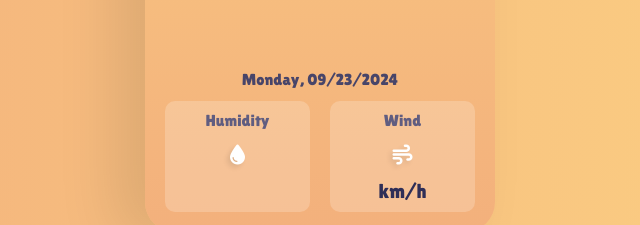
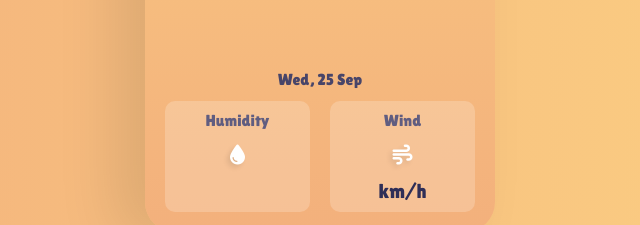
Before and after one commit to Snyder4000/ReactJS_6RWAppsWithAI, a React (Vite) app in the folder weather-app/: page / in a window 1280 px wide. Shown: the part 493-718 px from the top of the page, without its empty margins (320-960 px from the left). Built offline with nearby package versions, Linux system fonts and the light colour scheme; no server answers; some icons are missing.

Commit message:
Completed Displaying current formatted Date in the weather app

```diff
--- a/weather-app/src/Components/WeatherApp.jsx
+++ b/weather-app/src/Components/WeatherApp.jsx
@@ -64,6 +64,18 @@ const WeatherApp = () => {
 
   const backgroundImage = data.weather ? backgroundImages[data.weather[0].main] : 'linear-gradient(to right, #f3b07c, #fcd283)'
 
+  const currentDate = new Date()
+
+  const daysOfWeek = ["Sun", "Mon", "Tues", "Wed", "Thurs", "Fri", "Sat"]
+
+  const months = ["Jan", "Feb", "Mar", "Apr", "May", "Jun", "Jul", "Aug", "Sep", "Oct", "Nov", "Dec"]
+
+  const dayOfWeek = daysOfWeek[currentDate.getDay()]
+  const month = months[currentDate.getMonth()]
+  const dayOfMonth = currentDate.getDate()
+
+  const formattedDate = `${dayOfWeek}, ${dayOfMonth} ${month}`
+
   return (
     <div className='container' style={{backgroundImage}}>
       <div className='weather-app' style={{backgroundImage : backgroundImage && backgroundImage.replace ? backgroundImage.replace("to right", "to top") : null}}>
@@ -83,7 +95,7 @@ const WeatherApp = () => {
           <div className="temp">{data.main ? `${Math.floor(data.main.temp)}°`: null}</div>
         </div>
         <div className="weather-date">
-          <p>Monday, 09/23/2024</p>
+          <p>{formattedDate}</p>
         </div>
         <div className="weather-data">
           <div className="humidity">
```
